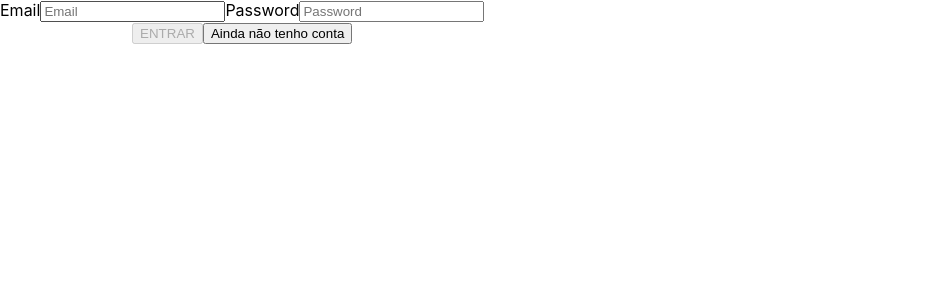
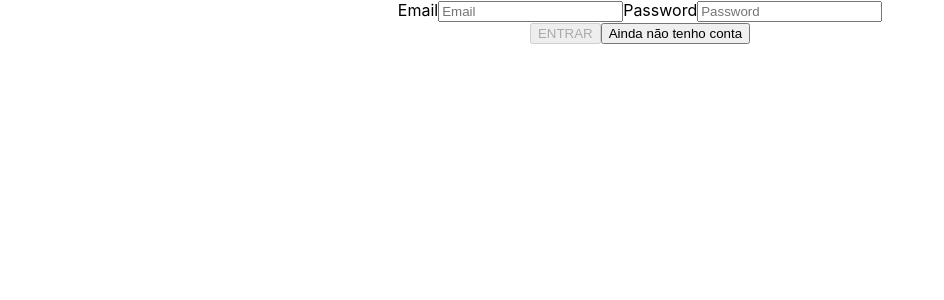
Before and after one commit to tryber/sd-03-trybeer-7, a React (Create React App) app in the folder front-end/: page / in a window 1280 px wide. Shown: the top 300 px of the page, without its empty margins (0-944 px from the left). Built offline with nearby package versions, Linux system fonts and the light colour scheme.

Commit message:
Test check

```diff
--- a/front-end/src/pages/Login/LoginPage.jsx
+++ b/front-end/src/pages/Login/LoginPage.jsx
@@ -53,7 +53,7 @@ const LoginPage = () => {
   }
 
   return (
-    <div style={ { margin: 'auto', height: '640px', display: 'flex' } }>
+    <div>
       {error && <h4>{error}</h4>}
       <form
         className="form-container"
```
Also changed, not shown: front-end/src/components/OrderDetails/OrderDetailsCard.jsx (line endings or trailing spaces), front-end/src/pages/Login/loginPage.css (added).
